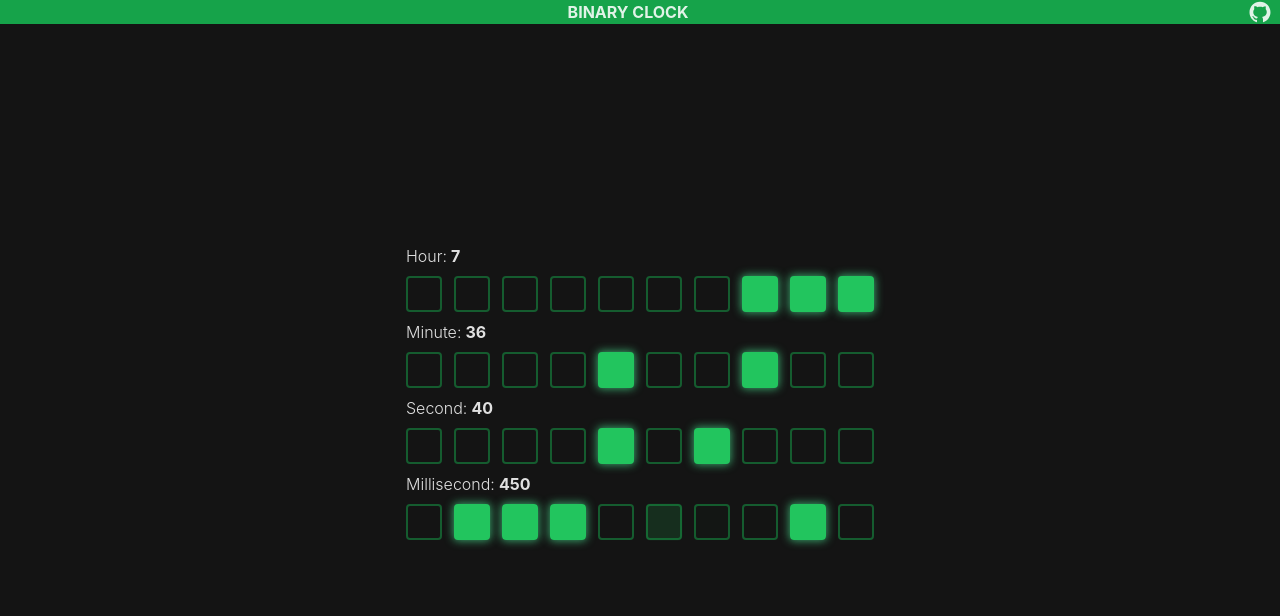
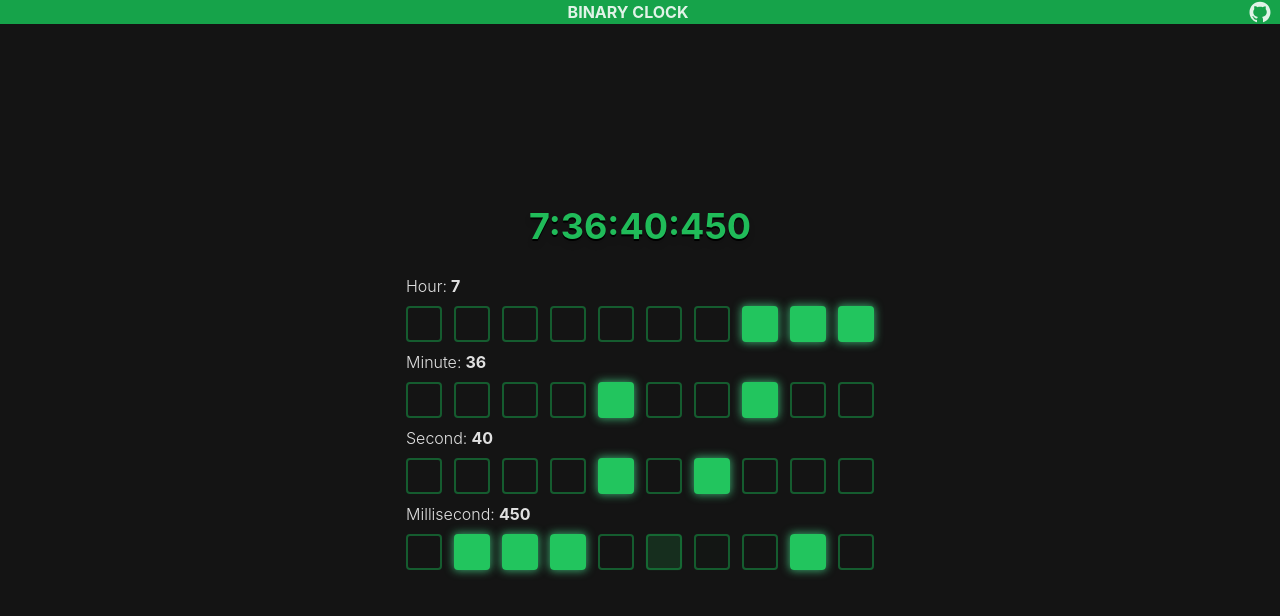
Before and after one commit to beSaif/binary-clock, a React (Vite) app: page / in a window 1280 px wide. Shown: the top 616 px of the page. Built offline with nearby package versions, Linux system fonts and the light colour scheme.

Commit message:
Added App Icon and Time (digits)

```diff
--- a/index.html
+++ b/index.html
@@ -3,9 +3,10 @@
 
 <head>
   <meta charset="UTF-8" />
-  <link rel="icon" type="image/svg+xml" href="/vite.svg" />
+  <link rel="icon" type="image/svg+xml" href="/app_icon.png" />
   <meta name="viewport" content="width=device-width, initial-scale=1.0" />
   <title>Binary Clock</title>
+  <meta name="description" content="A binary clock with React (Vite)" />
 </head>
 
 <body>
--- a/src/components/Time.jsx
+++ b/src/components/Time.jsx
@@ -13,6 +13,11 @@ const Time = () => {
     };
   }, []);
 
+  const hour = new Date(time).getHours();
+  const minute = new Date(time).getMinutes();
+  const second = new Date(time).getSeconds();
+  const millisecond = new Date(time).getMilliseconds();
+
   return (
     <div
       className="
@@ -23,17 +28,21 @@ const Time = () => {
         justify-center
     "
     >
-      <Bits
-        type={"Hour"}
-        value={
-          new Date(time).getHours() > 12
-            ? new Date(time).getHours() - 12
-            : new Date(time).getHours()
-        }
-      />
-      <Bits type={"Minute"} value={new Date(time).getMinutes()} />
-      <Bits type={"Second"} value={new Date(time).getSeconds()} />
-      <Bits type={"Millisecond"} value={new Date(time).getMilliseconds()} />
+      <div className="mb-5 drop-shadow-md">
+        <h2 className="text-4xl font-bold text-green-500/95  shadow-black [text-shadow:_0_2px_0_var(--tw-shadow-color)] ">
+          {hour}:{minute < 10 ? `0${minute}` : minute}:
+          {second < 10 ? `0${second}` : second}:
+          {millisecond < 10
+            ? `00${millisecond}`
+            : millisecond < 100
+            ? `0${millisecond}`
+            : millisecond}
+        </h2>
+      </div>
+      <Bits type={"Hour"} value={hour} />
+      <Bits type={"Minute"} value={minute} />
+      <Bits type={"Second"} value={second} />
+      <Bits type={"Millisecond"} value={millisecond} />
     </div>
   );
 };
```
Also changed, not shown: public/app_icon.png (added).
